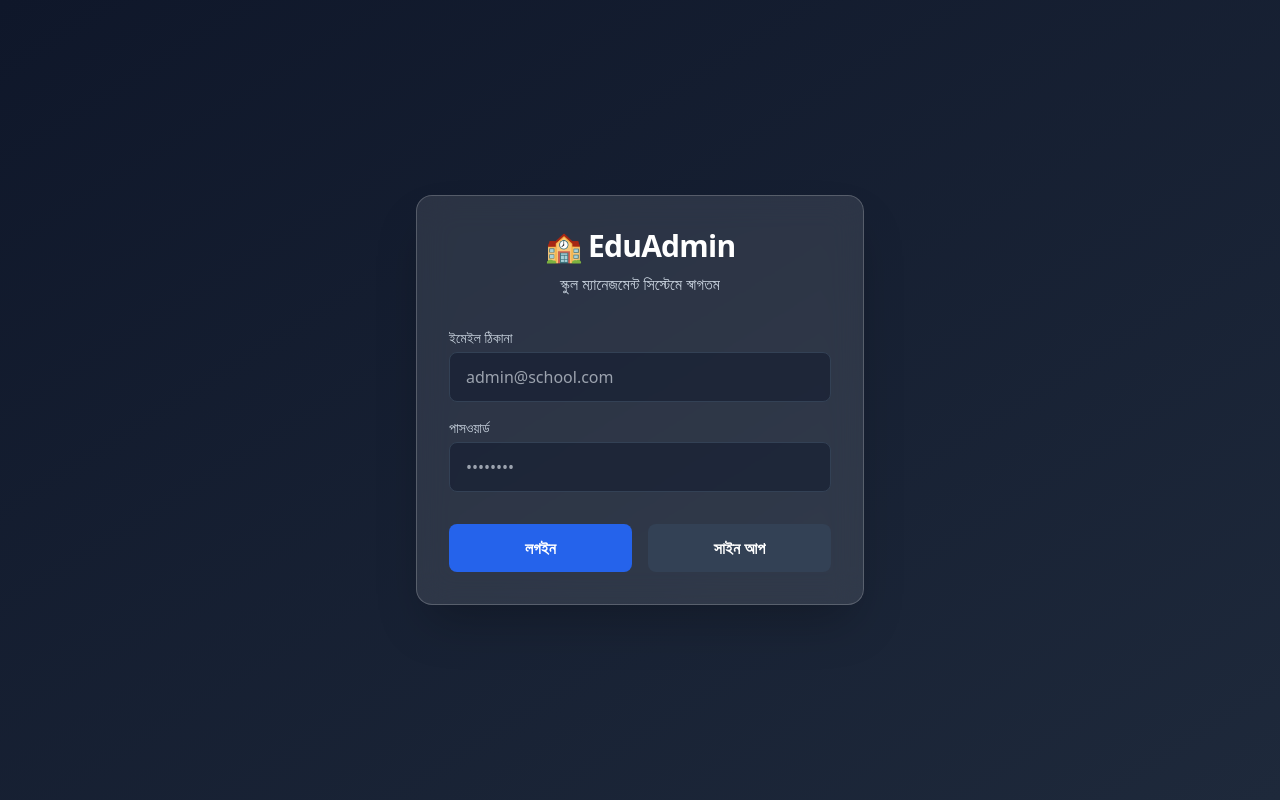
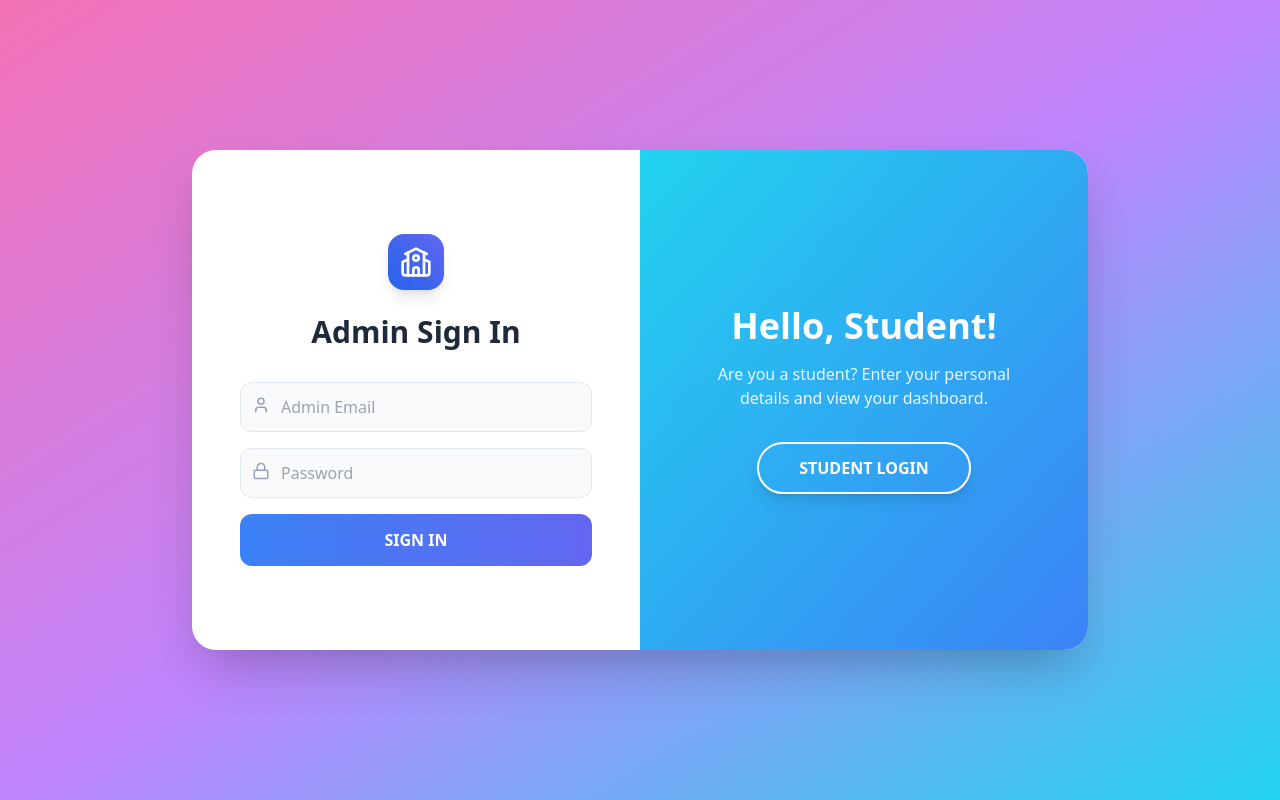
Before and after one commit to saifur-X/school-management, a Next.js app: page /login in a window 1280 px wide. Built offline with nearby package versions, Linux system fonts and the light colour scheme; no server answers.

Commit message:
Enhance login functionality for admin and student
Refactor login component to support admin and student login types. Update form handling and UI elements for better user experience.

```diff
--- a/app/login/page.js
+++ b/app/login/page.js
@@ -3,77 +3,115 @@
 import { useState } from 'react';
 import { supabase } from '../../lib/supabase';
 import { useRouter } from 'next/navigation';
+import { Loader2, School, User, Lock, Calendar } from 'lucide-react';
 
 export default function Login() {
+  const [loginType, setLoginType] = useState('admin'); // 'admin' or 'student'
   const [email, setEmail] = useState('');
   const [password, setPassword] = useState('');
+  const [uniqueId, setUniqueId] = useState('');
+  const [dob, setDob] = useState('');
   const [loading, setLoading] = useState(false);
+  const [error, setError] = useState('');
+
   const router = useRouter();
 
-  const handleAuth = async (type) => {
-    setLoading(true);
-    let result;
+  const handleAdminLogin = async (e) => {
+    e.preventDefault();
+    setLoading(true); setError('');
+    const { error } = await supabase.auth.signInWithPassword({ email, password });
+    if (error) setError(error.message);
+    else router.push('/');
+    setLoading(false);
+  };
 
-    if (type === 'signup') {
-      result = await supabase.auth.signUp({ email, password });
-      if (result.error) alert(result.error.message);
-      else alert('অ্যাকাউন্ট তৈরি হয়েছে! এবার লগইন করুন।');
+  const handleStudentLogin = async (e) => {
+    e.preventDefault();
+    setLoading(true); setError('');
+
+    // Check student in database
+    const { data, error } = await supabase
+      .from('students')
+      .select('*')
+      .eq('unique_id', parseInt(uniqueId))
+      .eq('dob', dob)
+      .single();
+
+    if (error || !data) {
+      setError('ভুল ইউনিক আইডি বা জন্মতারিখ!');
     } else {
-      result = await supabase.auth.signInWithPassword({ email, password });
-      if (result.error) alert(result.error.message);
-      else router.push('/'); // লগইন সফল হলে ড্যাশবোর্ডে যাবে
+      // Save student session in local storage
+      localStorage.setItem('student_session', JSON.stringify(data));
+      router.push('/');
     }
     setLoading(false);
   };
 
   return (
-    <div className="min-h-screen flex items-center justify-center bg-gradient-to-br from-slate-900 to-slate-800 p-4">
-      <div className="bg-white/10 backdrop-blur-lg p-8 rounded-2xl shadow-2xl w-full max-w-md border border-white/20">
-        <div className="text-center mb-8">
-          <h1 className="text-3xl font-extrabold text-white tracking-tight">🏫 EduAdmin</h1>
-          <p className="text-slate-300 mt-2">স্কুল ম্যানেজমেন্ট সিস্টেমে স্বাগতম</p>
+    <div className="min-h-screen bg-gradient-to-br from-pink-400 via-purple-400 to-cyan-400 flex items-center justify-center p-4">
+      <div className="bg-white rounded-3xl shadow-2xl overflow-hidden flex flex-col md:flex-row max-w-4xl w-full min-h-[500px]">
+
+        {/* Left Side - Form */}
+        <div className="w-full md:w-1/2 p-8 md:p-12 flex flex-col justify-center">
+          <div className="flex justify-center mb-6">
+            <div className="bg-gradient-to-tr from-blue-600 to-indigo-500 p-3 rounded-2xl shadow-lg">
+              <School className="text-white" size={32} />
+            </div>
+          </div>
+          <h2 className="text-3xl font-black text-slate-800 text-center mb-8">
+            {loginType === 'admin' ? 'Admin Sign In' : 'Student Sign In'}
+          </h2>
+
+          {error && <p className="text-rose-500 text-sm font-bold text-center mb-4 bg-rose-50 p-2 rounded-lg">{error}</p>}
+
+          {loginType === 'admin' ? (
+            <form onSubmit={handleAdminLogin} className="space-y-4">
+              <div className="relative">
+                <User className="absolute left-3 top-3.5 text-slate-400" size={18} />
+                <input type="email" placeholder="Admin Email" value={email} onChange={e => setEmail(e.target.value)} className="w-full bg-slate-50 border border-slate-200 pl-10 pr-4 py-3 rounded-xl text-slate-800 focus:outline-none focus:border-blue-500 font-medium" required />
+              </div>
+              <div className="relative">
+                <Lock className="absolute left-3 top-3.5 text-slate-400" size={18} />
+                <input type="password" placeholder="Password" value={password} onChange={e => setPassword(e.target.value)} className="w-full bg-slate-50 border border-slate-200 pl-10 pr-4 py-3 rounded-xl text-slate-800 focus:outline-none focus:border-blue-500 font-medium" required />
+              </div>
+              <button type="submit" disabled={loading} className="w-full bg-gradient-to-r from-blue-500 to-indigo-500 text-white font-bold py-3.5 rounded-xl hover:shadow-lg hover:shadow-blue-500/30 transition flex justify-center mt-2">
+                {loading ? <Loader2 className="animate-spin" size={20} /> : 'SIGN IN'}
+              </button>
+            </form>
+          ) : (
+            <form onSubmit={handleStudentLogin} className="space-y-4">
+              <div className="relative">
+                <User className="absolute left-3 top-3.5 text-slate-400" size={18} />
+                <input type="number" placeholder="5-Digit Unique ID (e.g. 99999)" value={uniqueId} onChange={e => setUniqueId(e.target.value)} className="w-full bg-slate-50 border border-slate-200 pl-10 pr-4 py-3 rounded-xl text-slate-800 focus:outline-none focus:border-blue-500 font-medium" required />
+              </div>
+              <div className="relative">
+                <Calendar className="absolute left-3 top-3.5 text-slate-400" size={18} />
+                <input type="date" placeholder="Date of Birth" value={dob} onChange={e => setDob(e.target.value)} className="w-full bg-slate-50 border border-slate-200 pl-10 pr-4 py-3 rounded-xl text-slate-800 focus:outline-none focus:border-blue-500 font-medium" required />
+              </div>
+              <button type="submit" disabled={loading} className="w-full bg-gradient-to-r from-blue-500 to-indigo-500 text-white font-bold py-3.5 rounded-xl hover:shadow-lg hover:shadow-blue-500/30 transition flex justify-center mt-2">
+                {loading ? <Loader2 className="animate-spin" size={20} /> : 'SIGN IN'}
+              </button>
+            </form>
+          )}
         </div>
 
-        <div className="space-y-4">
-          <div>
-            <label className="text-slate-300 text-sm font-medium mb-1 block">ইমেইল ঠিকানা</label>
-            <input
-              type="email"
-              value={email}
-              onChange={(e) => setEmail(e.target.value)}
-              className="w-full bg-slate-900/50 border border-slate-700 text-white px-4 py-3 rounded-lg focus:outline-none focus:ring-2 focus:ring-blue-500"
-              placeholder="admin@school.com"
-            />
-          </div>
-          <div>
-            <label className="text-slate-300 text-sm font-medium mb-1 block">পাসওয়ার্ড</label>
-            <input
-              type="password"
-              value={password}
-              onChange={(e) => setPassword(e.target.value)}
-              className="w-full bg-slate-900/50 border border-slate-700 text-white px-4 py-3 rounded-lg focus:outline-none focus:ring-2 focus:ring-blue-500"
-              placeholder="••••••••"
-            />
-          </div>
+        {/* Right Side - Toggle Panel */}
+        <div className="w-full md:w-1/2 bg-gradient-to-br from-cyan-400 to-blue-500 text-white p-8 md:p-12 flex flex-col justify-center items-center text-center">
+          <h2 className="text-3xl md:text-4xl font-black mb-4">Hello, {loginType === 'admin' ? 'Student!' : 'Admin!'}</h2>
+          <p className="text-sm md:text-base text-blue-50 mb-8 max-w-xs">
+            {loginType === 'admin'
+              ? 'Are you a student? Enter your personal details and view your dashboard.'
+              : 'Are you an administrator? Login here to manage the school system.'}
+          </p>
+          <button
+            onClick={() => { setLoginType(loginType === 'admin' ? 'student' : 'admin'); setError(''); }}
+            className="border-2 border-white text-white font-bold py-3 px-10 rounded-full hover:bg-white hover:text-blue-500 transition shadow-lg"
+          >
+            {loginType === 'admin' ? 'STUDENT LOGIN' : 'ADMIN LOGIN'}
+          </button>
+        </div>
 
-          <div className="flex gap-4 pt-4">
-            <button
-              onClick={() => handleAuth('login')}
-              disabled={loading}
-              className="flex-1 bg-blue-600 hover:bg-blue-700 text-white py-3 rounded-lg font-semibold transition"
-            >
-              {loading ? 'অপেক্ষা করুন...' : 'লগইন'}
-            </button>
-            <button
-              onClick={() => handleAuth('signup')}
-              disabled={loading}
-              className="flex-1 bg-slate-700 hover:bg-slate-600 text-white py-3 rounded-lg font-semibold transition"
-            >
-              সাইন আপ
-            </button>
-          </div>
-        </div>
       </div>
     </div>
   );
-}
+          }
```
